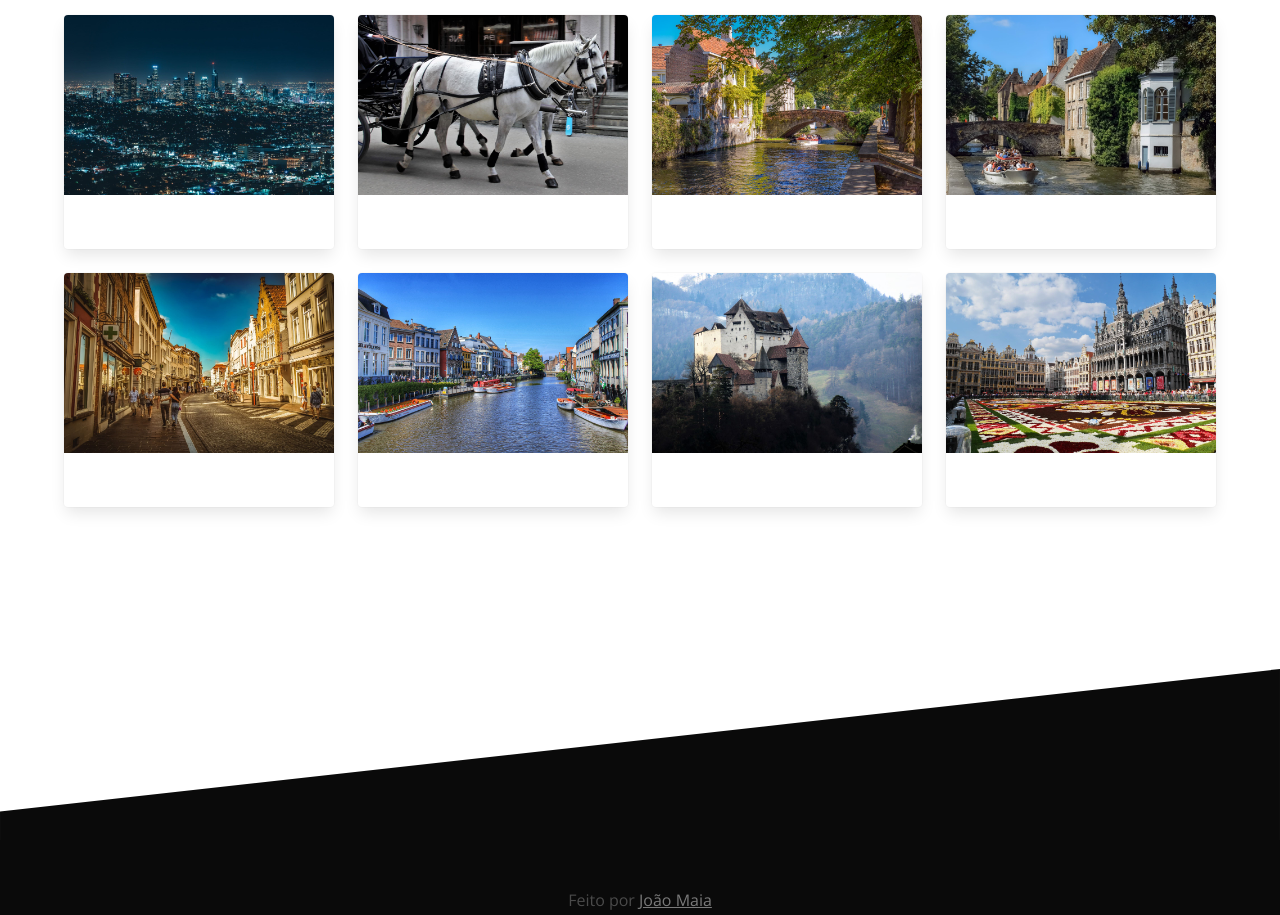
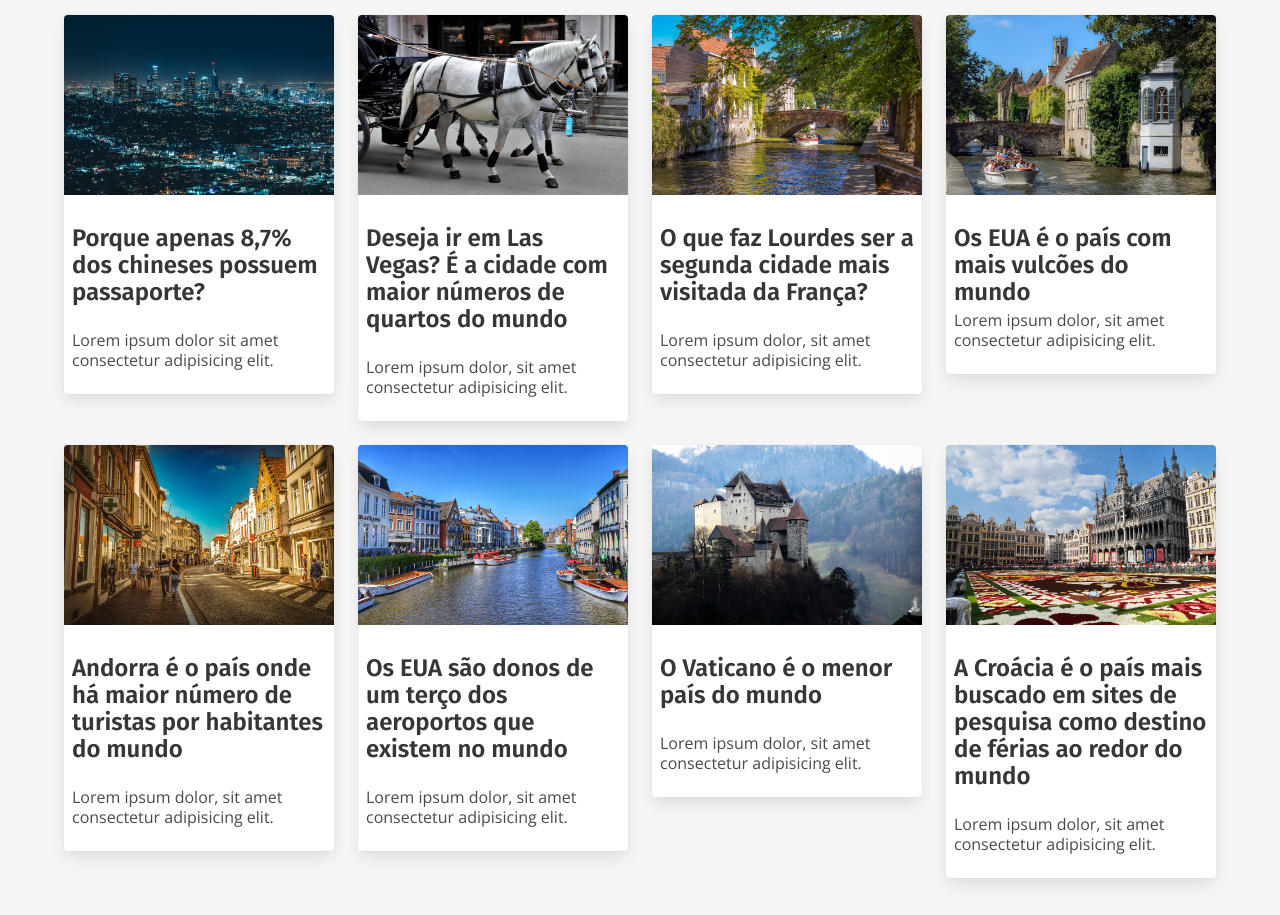
Before and after one commit to JoaoMaiaa/travel-website, a website: page index.html in a window 1280 px wide. Shown: the part 2579-3494 px from the top of the page. Drawn offline with nearby package versions, Linux system fonts and the light colour scheme.

Commit message:
adicionando os titulos e os subtitulos nos cards e colocando um background novo

```diff
--- a/assets/sass/style.scss
+++ b/assets/sass/style.scss
@@ -13,3 +13,8 @@ h1, h2 ,h3, h4, h5, h6{
 section img{
     border-radius:10px;
 }
+
+.wave{
+    position:absolute!important;
+    bottom:0;
+}
--- a/index.html
+++ b/index.html
@@ -142,79 +142,122 @@
         </div>
     </section>
 
-    <article class="section">
+    <article class="section has-background-light">
         <div class="container">
             <h2 class="h2 is-3 subtitle has-text-centered">Confira mais aqui em nossos posts recentes</h2>
-            <div class="columns is-flex is-flex-wrap-wrap mt-5">
+            <div class="columns is--desktop-flex is-flex-wrap-wrap mt-5">
                 <div class="column is-3">
                     <div class="card">
+                        <a href="#" class="">
                             <div class="card-image">
                                 <img src="assets/images/architecture-g76d140574_1920.jpg" alt="" srcset="">
                             </div>
-                        <div class="card-content"></div>
+                            <div class="card-content px-2">
+                                <h3 class="h3 title is-4">Porque apenas 8,7% dos chineses possuem passaporte?</h3>
+                                <p class="subtitle is-6 mt-1">Lorem ipsum dolor sit amet consectetur adipisicing elit.</p>
+                            </div>
+                        </a>
                     </div>
                 </div>
                 <div class="column is-3">
                     <div class="card">
+                        <a href="#">
                             <div class="card-image">
                                 <img src="assets/images/carriage-gdb2d9d851_1920.jpg" alt="" srcset="">
                             </div>
-                        <div class="card-content"></div>
+                            <div class="card-content px-2">
+                                <h3 class="h3 title is-4">Deseja ir em Las Vegas? É a cidade com maior números de quartos do mundo</h3>
+                                <p class="subtitle is-6 mt-1">Lorem ipsum dolor, sit amet consectetur adipisicing elit.</p>
+                            </div>
+                        </a>
                     </div>
                 </div>
                 <div class="column is-3">
                     <div class="card">
+                        <a href="#">
                             <div class="card-image">
                                 <img src="assets/images/belgium-g536266231_1920.jpg" alt="" srcset="">
                             </div>
-                        <div class="card-content"></div>
+                            <div class="card-content px-2">
+                                <h3 class="h3 title is-4">O que faz Lourdes ser a segunda cidade mais visitada da França?</h3>
+                                <p class="subtitle is-6 mt-1">Lorem ipsum dolor, sit amet consectetur adipisicing elit.</p>
+                            </div>
+                        </a>
                     </div>
                 </div>
                 <div class="column is-3">
                     <div class="card">
+                        <a href="#">
                             <div class="card-image">
                                 <img src="assets/images/belgium-g5acffc861_1920.jpg" alt="" srcset="">
                             </div>
-                        <div class="card-content"></div>
+                            <div class="card-content px-2">
+                                <h3 class="h3 title is-4">Os EUA é o país com mais vulcões do mundo</h3>
+                                <p class="subtitle is-6">Lorem ipsum dolor, sit amet consectetur adipisicing elit.</p>
+                            </div>
+                        </a>
                     </div>
                 </div>
                 <div class="column is-3">
                     <div class="card">
+                        <a href="#">
                             <div class="card-image">
                                 <img src="assets/images/belgium-g851e45bcc_1920.jpg" alt="" srcset="">
                             </div>
-                        <div class="card-content"></div>
+                            <div class="card-content px-2">
+                                <h3 class="h3 title is-4">Andorra é o país onde há maior número de turistas por habitantes do mundo</h3>
+                                <p class="subtitle is-6 mt-1">Lorem ipsum dolor, sit amet consectetur adipisicing elit.</p>
+                            </div>
+                        </a>
                     </div>
                 </div>
                 <div class="column is-3">
                     <div class="card">
+                        <a href="#">
                             <div class="card-image">
                                 <img src="assets/images/belgium-g91d7dc271_1920.jpg" alt="" srcset="">
                             </div>
-                        <div class="card-content"></div>
+                            <div class="card-content px-2">
+                                <h3 class="h3 title is-4">Os EUA são donos de um terço dos aeroportos que existem no mundo</h3>
+                                <p class="subtitle is-6 mt-1">Lorem ipsum dolor, sit amet consectetur adipisicing elit.</p>
+                            </div>
+                        </a>
                     </div>
                 </div>
                 <div class="column is-3">
                     <div class="card">
+                        <a href="#">
                             <div class="card-image">
                                 <img src="assets/images/castle-g22e8359b4_1920.jpg" alt="" srcset="">
                             </div>
-                        <div class="card-content"></div>
+                            <div class="card-content px-2">
+                                <h3 class="h3 title is-4">O Vaticano é o menor país do mundo</h3>
+                                <p class="subtitle is-6 mt-1">Lorem ipsum dolor, sit amet consectetur adipisicing elit.</p>
+                            </div>
+                        </a>
                     </div>
                 </div>
                 <div class="column is-3">
                     <div class="card">
+                        <a href="#">
                             <div class="card-image">
                                 <img src="assets/images/grand-place-g232e15513_1920.jpg" alt="" srcset="">
                             </div>
-                        <div class="card-content"></div>
+                            <div class="card-content px-2">
+                                <h3 class="h3 title is-4">A Croácia é o país mais buscado em sites de pesquisa como destino de férias ao redor do mundo</h3>
+                                <p class="subtitle is-6 mt-1">Lorem ipsum dolor, sit amet consectetur adipisicing elit.</p>
+                            </div>
+                        </a>
                     </div>
                 </div>
             </div>
         </div>
     </article>
 
+    <div class="is-relative">
+        <img class="is-block img-fluid" src="assets/images/switzerland-gdf7232a81_1920.jpg" alt="" srcset="">
         <img src="assets/images/line-2.svg" alt="" class="wave img-fluid is-block">
+    </div>
 
     <footer class="footer has-background-black">
         <div class="container has-text-centered">
```
Also changed, not shown: assets/css/style.css, 1 other file. Lines whose indentation alone changed are shown as unchanged.
